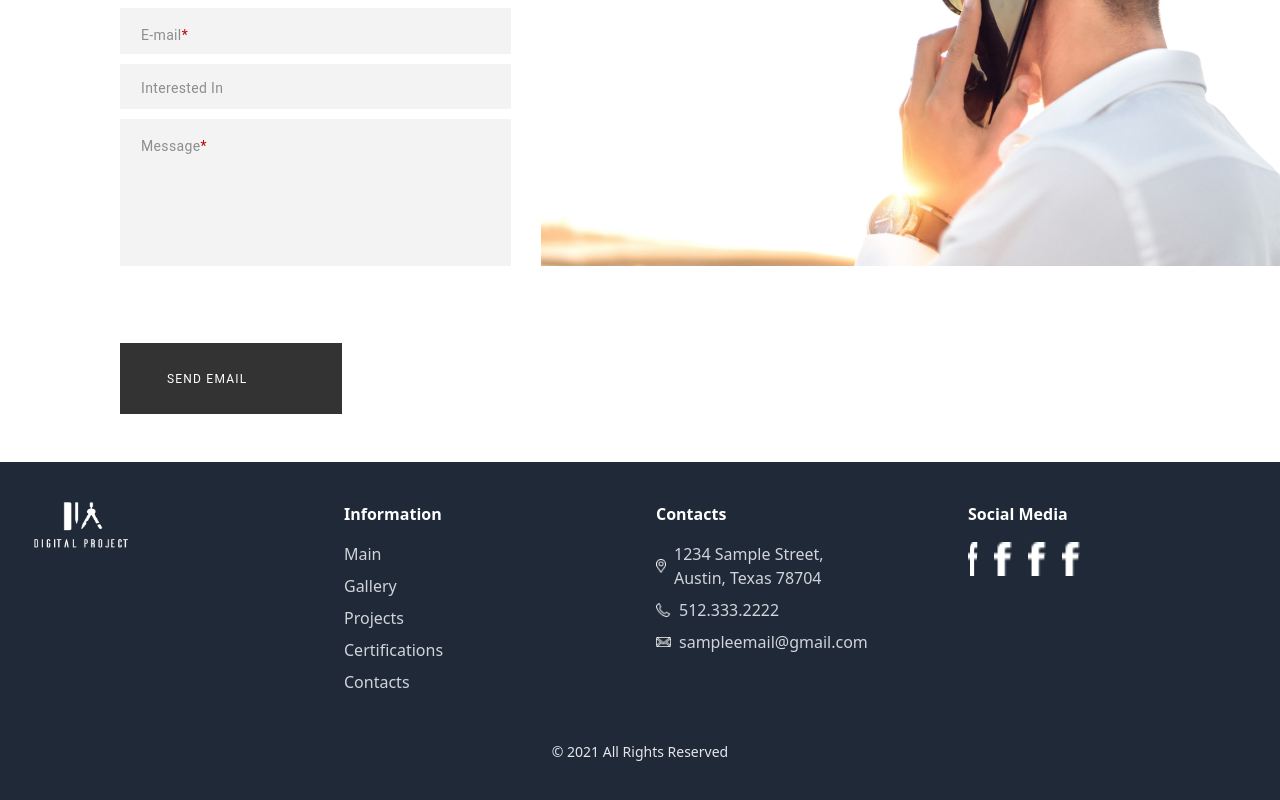
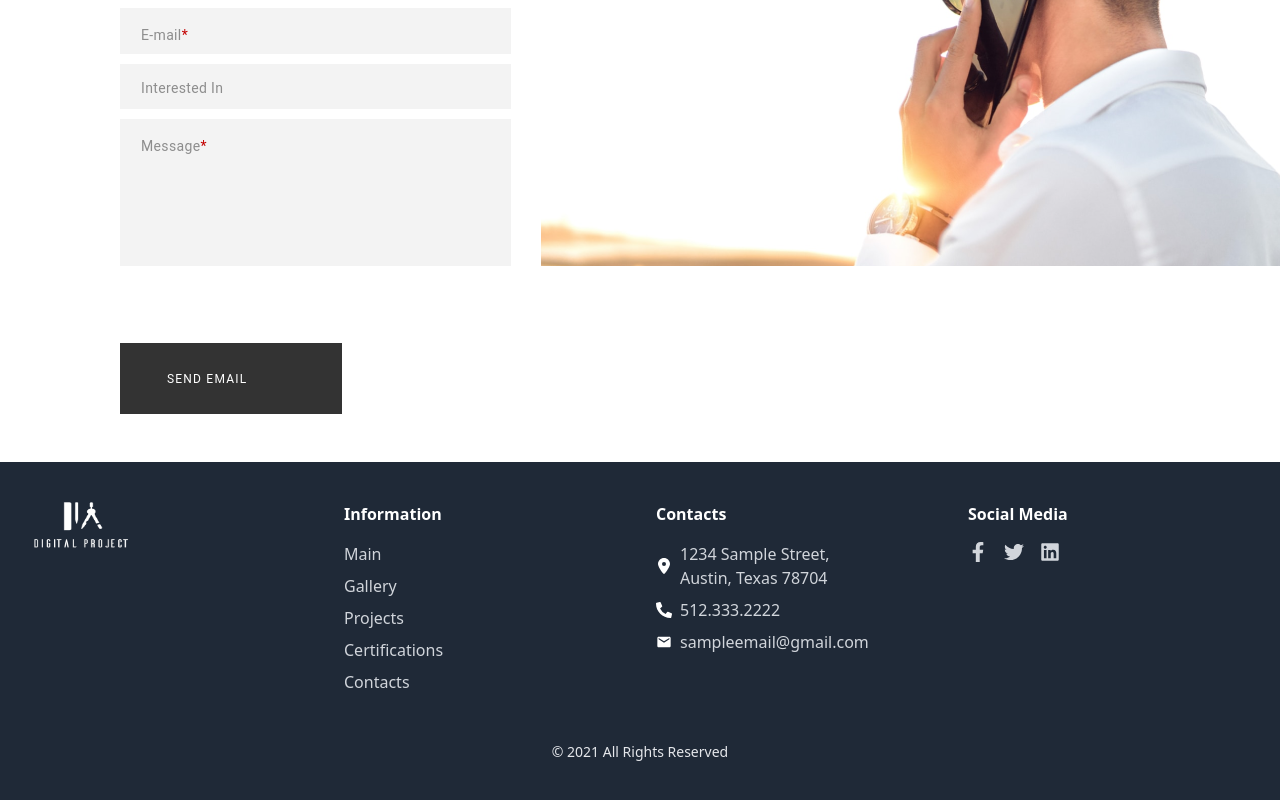
Before and after one commit to Siddiqa77/Assignment-6-Figma, a Next.js app: page / in a window 1280 px wide. Shown: the part 2609-3409 px from the top of the page. Built offline with nearby package versions, Linux system fonts and the light colour scheme.

Commit message:
New use of icon

```diff
--- a/src/app/component/footer.tsx
+++ b/src/app/component/footer.tsx
@@ -1,9 +1,12 @@
 import Image from 'next/image'
-import Shape from '/shape.png'
-import Shape1 from '/shape.png'
-import Shape2 from '/shape.png'
-import Shape3 from '/shape.png'
+// import Shape from '/shape.png'
+// import Shape1 from '/shape.png'
+// import Shape2 from '/shape.png'
+// import Shape3 from '/shape.png'
 import React from 'react'
+import { FaFacebookF, FaLinkedin, FaPhoneAlt, FaTwitter } from 'react-icons/fa'
+import { FaLocationDot } from 'react-icons/fa6'
+import { MdEmail } from 'react-icons/md'
 
 const Footer = () => {
   return (
@@ -33,15 +36,15 @@ const Footer = () => {
           <h3 className="text-white font-semibold mb-4">Contacts</h3>
           <ul className="space-y-2">
             <li className="flex items-center space-x-2">
-              <span className=" text-white"><Image src="/vector1.png" alt="location" width={10} height={15} /></span>
+              <span className=" text-white"><FaLocationDot  className='cursor-pointer' /></span>
               <span>1234 Sample Street, <br /> Austin, Texas 78704</span>
             </li>
             <li className="flex items-center space-x-2">
-              <span className="material-icons text-white"><Image  src="/Group.png" alt="phone" width={15} height={10} /></span>
+              <span className="material-icons text-white"><FaPhoneAlt className='cursor-pointer' /></span>
               <span>512.333.2222</span>
             </li>
             <li className="flex items-center space-x-2">
-              <span className="material-icons text-white"><Image src="/vector2.png" alt="email" width={15} height={10} /></span>
+              <span className="material-icons text-white"><MdEmail className='cursor-pointer' /></span>
               <span>sampleemail@gmail.com</span>
             </li>
           </ul>
@@ -51,10 +54,10 @@ const Footer = () => {
         <div>
           <h3 className="text-white font-semibold mb-4">Social Media</h3>
           <div className="flex space-x-4 text-xl">
-          <Image className=" hover:text-white transition" src={Shape} alt='' width={10} height={10} />
-          <Image className=" hover:text-white transition" src={Shape1} alt='' width={18} height={10} />
-          <Image className=" hover:text-white transition" src={Shape2} alt='' width={18} height={10} />
-          <Image className=" hover:text-white transition" src={Shape3} alt='' width={18} height={10} />
+
+           <FaFacebookF className="cursor-pointer" />
+        <FaTwitter className="cursor-pointer" />
+        <FaLinkedin className="cursor-pointer" />
           </div>
         </div>
       </div>
```
